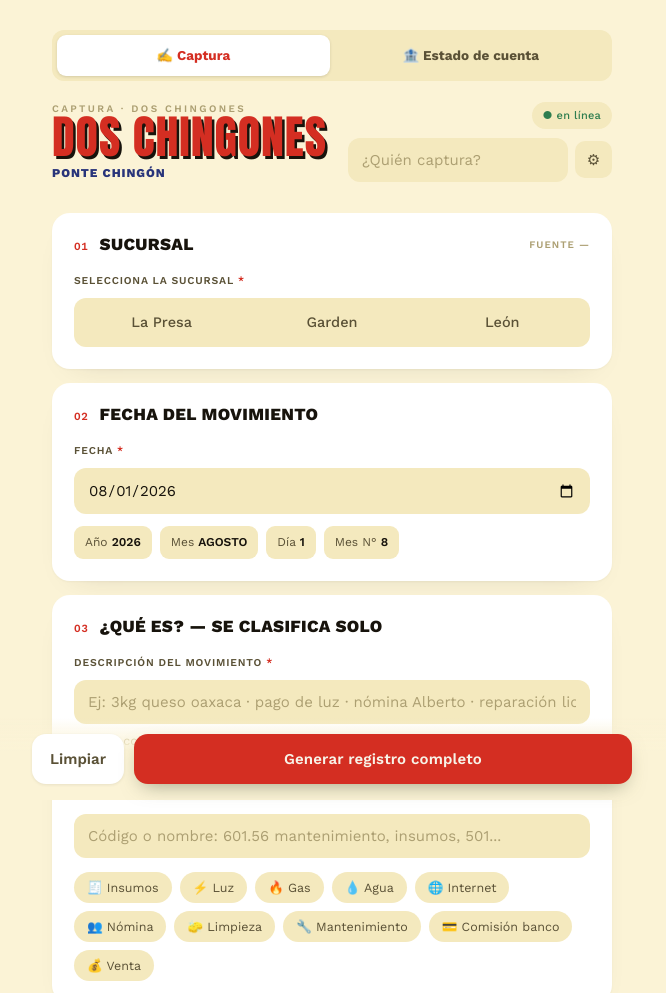
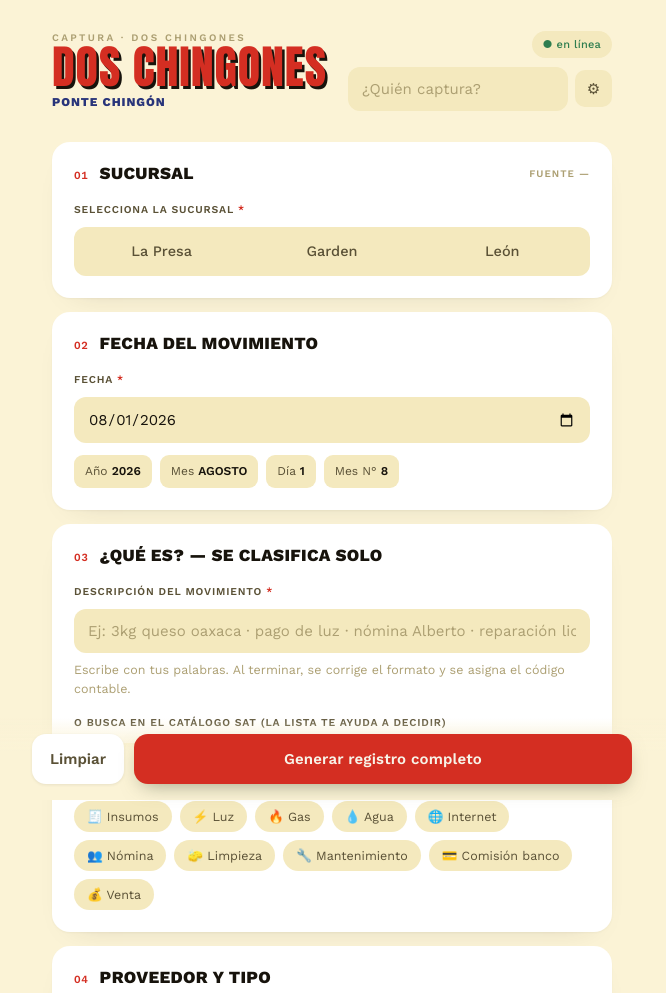
Before and after one commit to ealejandrot-bit/doschingones-captura, a plain HTML site: page index.html in a window 1280 px wide. Shown: the top 993 px of the page, without its empty margins (308-974 px from the left). Drawn offline with nearby package versions, Linux system fonts and the light colour scheme.

Commit message:
Add files via upload

```diff
--- a/index.html
+++ b/index.html
@@ -126,7 +126,6 @@ textarea{resize:vertical;min-height:46px}
 </head>
 <body>
 <div class="wrap">
-  <div class="topnav"><a class="active">✍️ Captura</a><a href="estado-cuenta.html">🏦 Estado de cuenta</a></div>
   <header class="masthead">
     <div class="mast-left">
       <div class="eyebrow">Captura · Dos Chingones</div>
```
